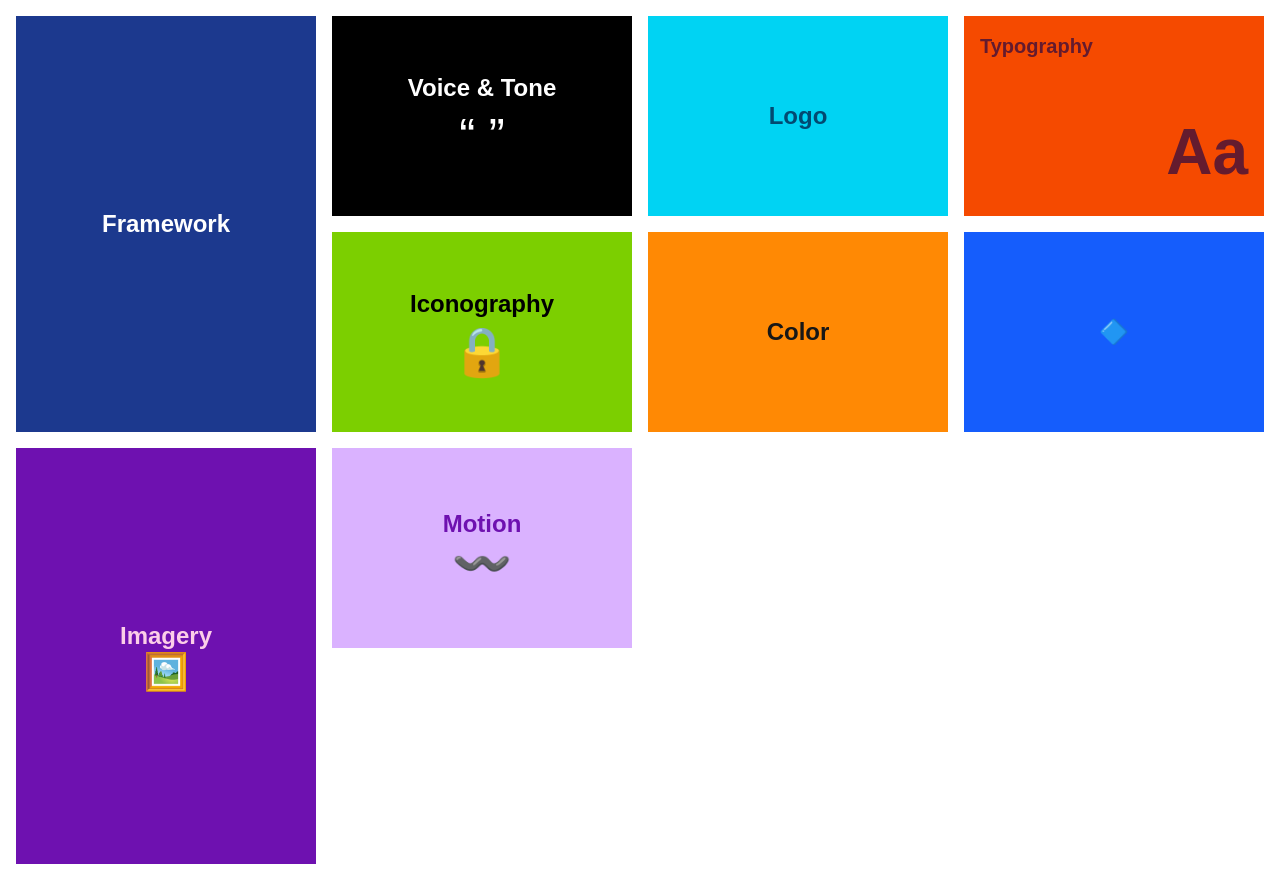
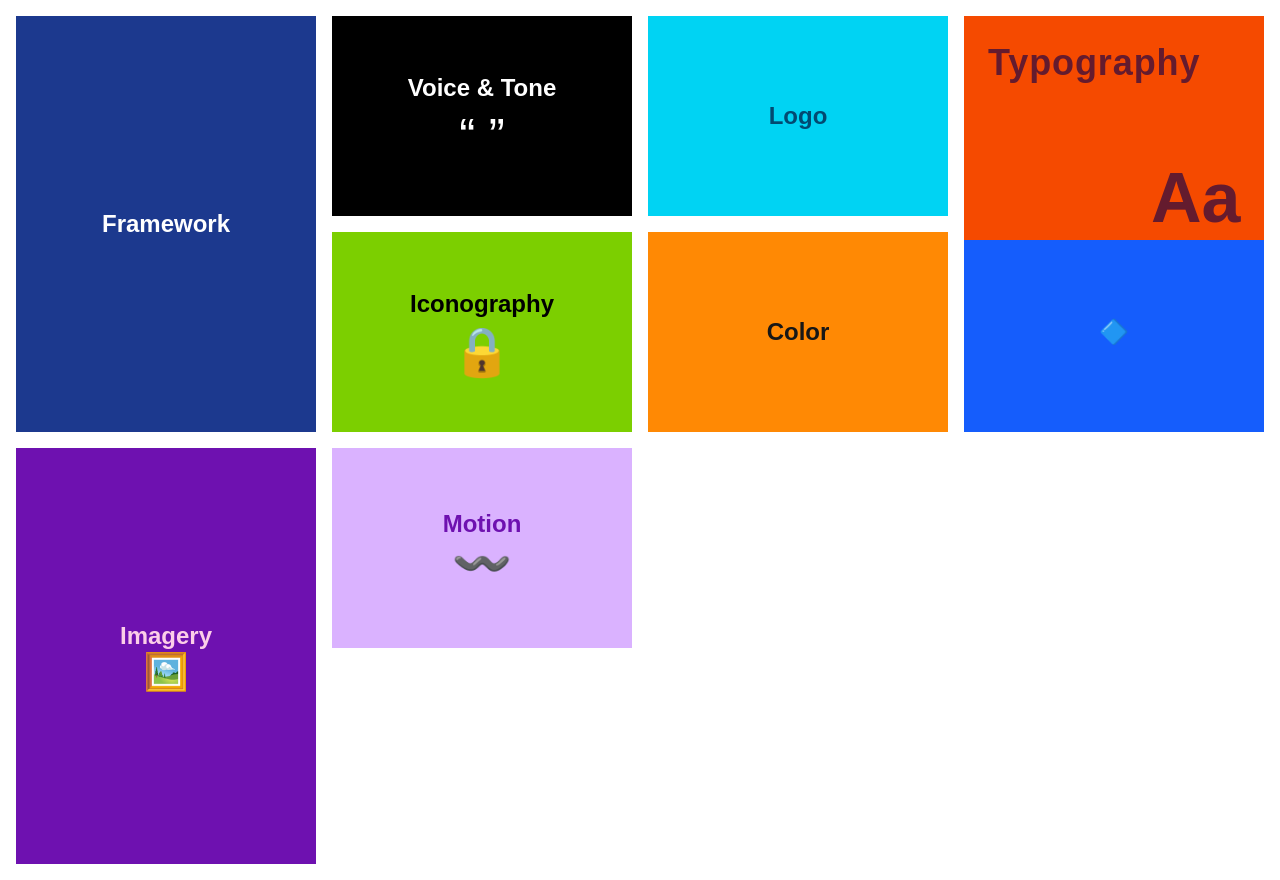
Before and after one commit to ANUBARGAVI/my-app-project, a Next.js app: page / in a window 1280 px wide. Built offline with nearby package versions, Linux system fonts and the light colour scheme.

Commit message:
typography updated version

```diff
--- a/src/app/components/Typography.tsx
+++ b/src/app/components/Typography.tsx
@@ -1,46 +1,84 @@
 "use client";
-import React from "react";
+import React, { useRef, useEffect } from "react";
+import { gsap } from "gsap";
 
 const Typography = () => {
+  const textRef = useRef(null);
+
+  useEffect(() => {
+    const letters = textRef.current;
+
+    const handleEnter = () => {
+      gsap.to(letters, {
+        fill: "#000000",
+        stroke: "#ffffff",
+        strokeWidth: 4,
+        scale: 1,
+        duration: 0.3,
+        ease: "power3.out",
+      });
+    };
+
+    const handleLeave = () => {
+      gsap.to(letters, {
+        fill: "#641B2E",
+        stroke: "transparent",
+        strokeWidth: 0,
+        scale: 1,
+        duration: 0.3,
+        ease: "power3.out",
+      });
+    };
+
+    const container = document.querySelector(".typography-container");
+    container.addEventListener("mouseenter", handleEnter);
+    container.addEventListener("mouseleave", handleLeave);
+
+    return () => {
+      container.removeEventListener("mouseenter", handleEnter);
+      container.removeEventListener("mouseleave", handleLeave);
+    };
+  }, []);
+
   return (
     <div
       className="
-        group relative bg-orange-600 p-4 h-full
+        typography-container group relative bg-orange-600 p-6 h-56
         flex flex-col items-start justify-start
-        transition-colors duration-300
-        hover:bg-black
+        transition-colors duration-500 hover:bg-black
+        overflow-hidden
       "
     >
-      {/* Top-left heading */}
       <h2
         className="
-          text-xl font-bold text-[#641B2E]
-          transition-colors duration-300
+          text-4xl font-extrabold tracking-wide leading-tight text-[#641B2E]
+          transition-colors duration-500
           group-hover:text-white
+          mb-4
         "
       >
         Typography
       </h2>
 
-      {/* “Aa” changes to bigger and solid white on hover */}
-      <div
-        className="
-          absolute bottom-4 right-4
-          font-bold
-          text-[4rem]
-          transition-all duration-300
-          group-hover:text-white
-          group-hover:text-[5rem]
-          opacity-100
-        "
-        style={{
-          color: "#641B2E",
-          WebkitTextStroke: "0px",
-          textShadow: "none",
-        }}
+      <svg
+        className="absolute bottom-2 right-2 overflow-visible"
+        width="140"
+        height="160"
+        viewBox="0 0 160 160"
       >
-        Aa
-      </div>
+        <text
+          ref={textRef}
+          x="40"
+          y="160"  // pushed further down from 145 to 160
+          fontSize="80"
+          fontFamily="Arial, sans-serif"
+          fontWeight="bold"
+          fill="#641B2E"
+          style={{ transformOrigin: "left center" }}
+        >
+          Aa
+        </text>
+      </svg>
     </div>
   );
 };
```
Also changed, not shown: public/letterA.svg (added), src/app/page.tsx (line endings or trailing spaces).
